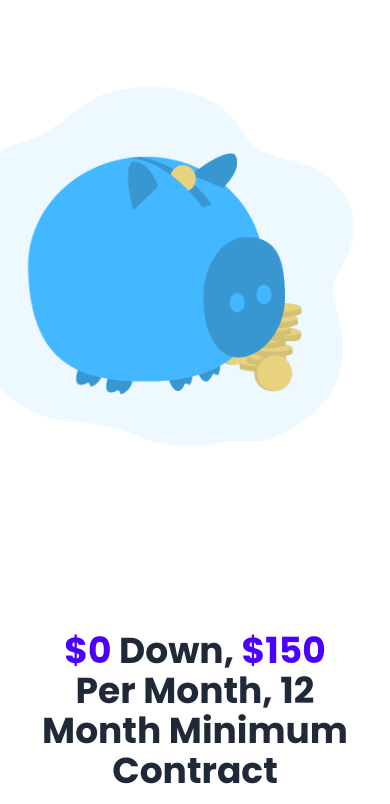
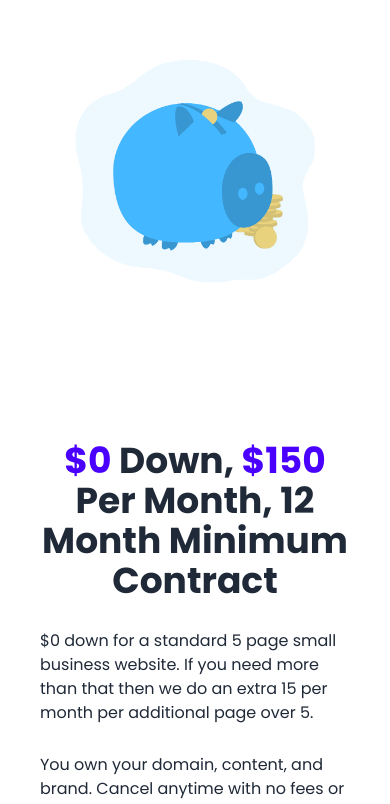
Before and after one commit to Jax-Hax/portfolio, a SvelteKit app: page / in a window 390 px wide. Shown: the part 2388-3192 px from the top of the page. Built offline with nearby package versions, Linux system fonts and the light colour scheme.

Commit message:
made another image work on mobile

```diff
--- a/src/routes/Features.svelte
+++ b/src/routes/Features.svelte
@@ -3,8 +3,8 @@
 </script>
 
 <div class="flex flex-col lg:flex-row items-center gap-[75px]">
-	<div class="-ml-[70px]">
-		<Picture mobileSrc="piggy.png" alt="man saving next to piggy bank" width="500" height="350" />
+	<div class="md:-ml-[70px] lg:w-2/3">
+		<Picture mobileSrc="piggy.png" alt="man saving next to piggy bank" width="500" height="350" scale={true} />
 	</div>
 	<div>
 		<h1 class="text-center font-bold text-4xl mt-10">
```
